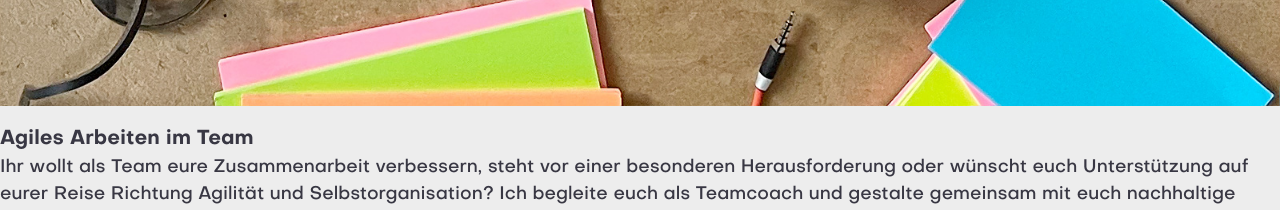
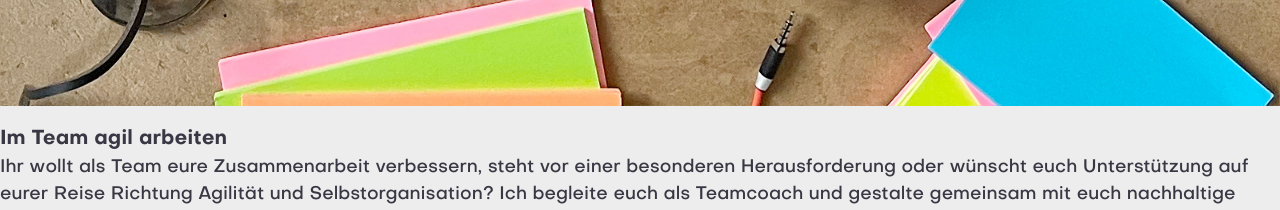
Before and after one commit to sssggr/ninasiessegger, a Nuxt app: page / in a window 1280 px wide. Shown: the part 3440-3650 px from the top of the page. Built offline with nearby package versions, Linux system fonts and the light colour scheme.

Commit message:
Rename agile team development

```diff
--- a/components/NavBar.vue
+++ b/components/NavBar.vue
@@ -36,7 +36,7 @@
             </li>
             <li>
               <NuxtLink to="/teamentwicklung">
-                Agiles Arbeiten im Team
+                Im Team agil arbeiten
               </NuxtLink>
             </li>
             <li>
--- a/pages/index.vue
+++ b/pages/index.vue
@@ -57,7 +57,7 @@ useSeoMeta({
       </div>
       <div class="col-xs-12 col-md-7 col-sm-7 col-lg-5 teaser-text-container">
         <h3>
-          Agiles Arbeiten im Team
+          Im Team agil arbeiten
         </h3>
         <p>
           Ihr wollt als Team eure Zusammenarbeit verbessern, steht vor einer besonderen Herausforderung oder wünscht
--- a/pages/teamentwicklung.vue
+++ b/pages/teamentwicklung.vue
@@ -1,7 +1,7 @@
 <script setup>
 useSeoMeta({
-  title: 'Teamentwicklung',
-  ogTitle: 'Teamentwicklung',
+  title: 'Im Team agil arbeiten',
+  ogTitle: 'Im Team agil arbeiten',
   ogDescription: 'Als Teamentwicklerin unterstütze ich Teams dabei, die Zusammenarbeit und Kommunikation innerhalb des Teams zu verbessern, gemeinsame Ziele zu definieren und zu erreichen.',
   description: 'Als Teamentwicklerin unterstütze ich Teams dabei, die Zusammenarbeit und Kommunikation innerhalb des Teams zu verbessern, gemeinsame Ziele zu definieren und zu erreichen.',
 })
@@ -11,7 +11,7 @@ useSeoMeta({
   <div class="row">
     <div class="col-xs-12 col-md-offset-1 col-lg-offset-2 col-lg-9 col-md-10">
       <h1>
-        Teamentwicklung
+        Im Team agil arbeiten
       </h1>
     </div>
   </div>
```
